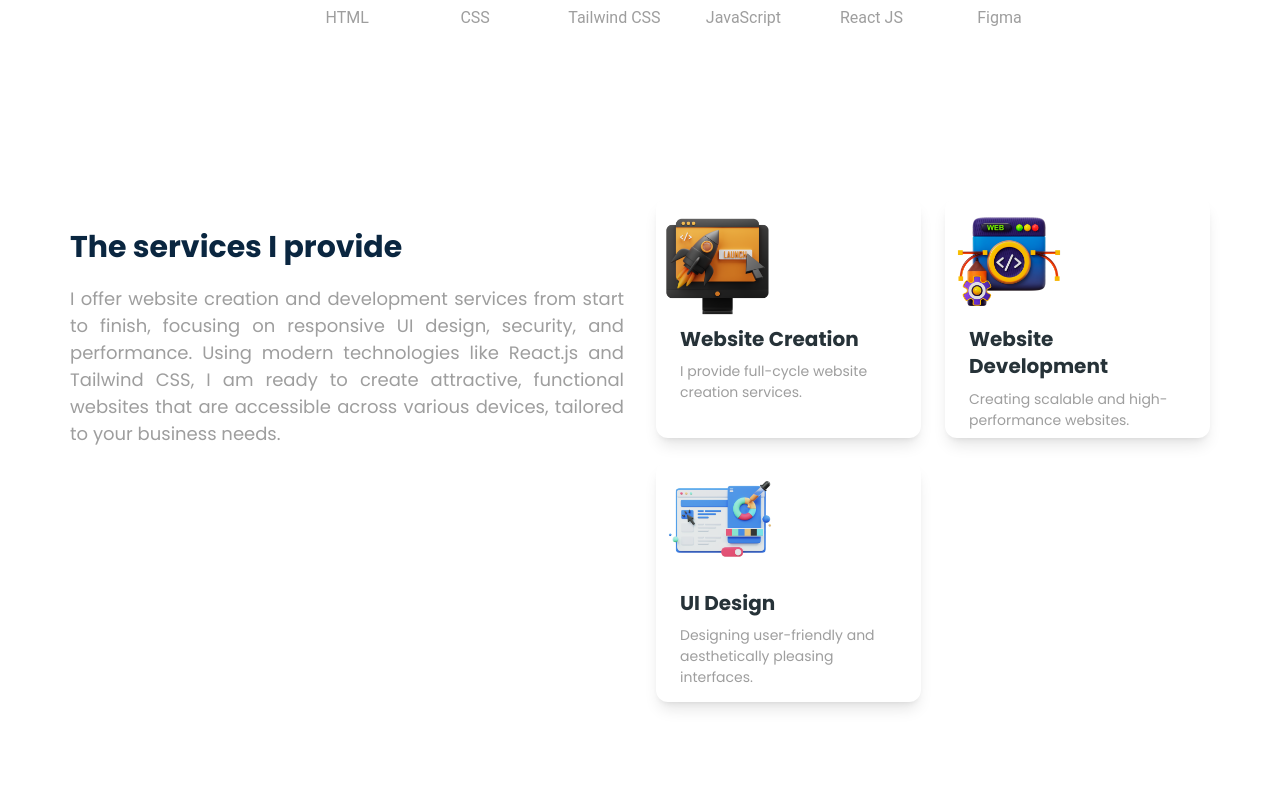
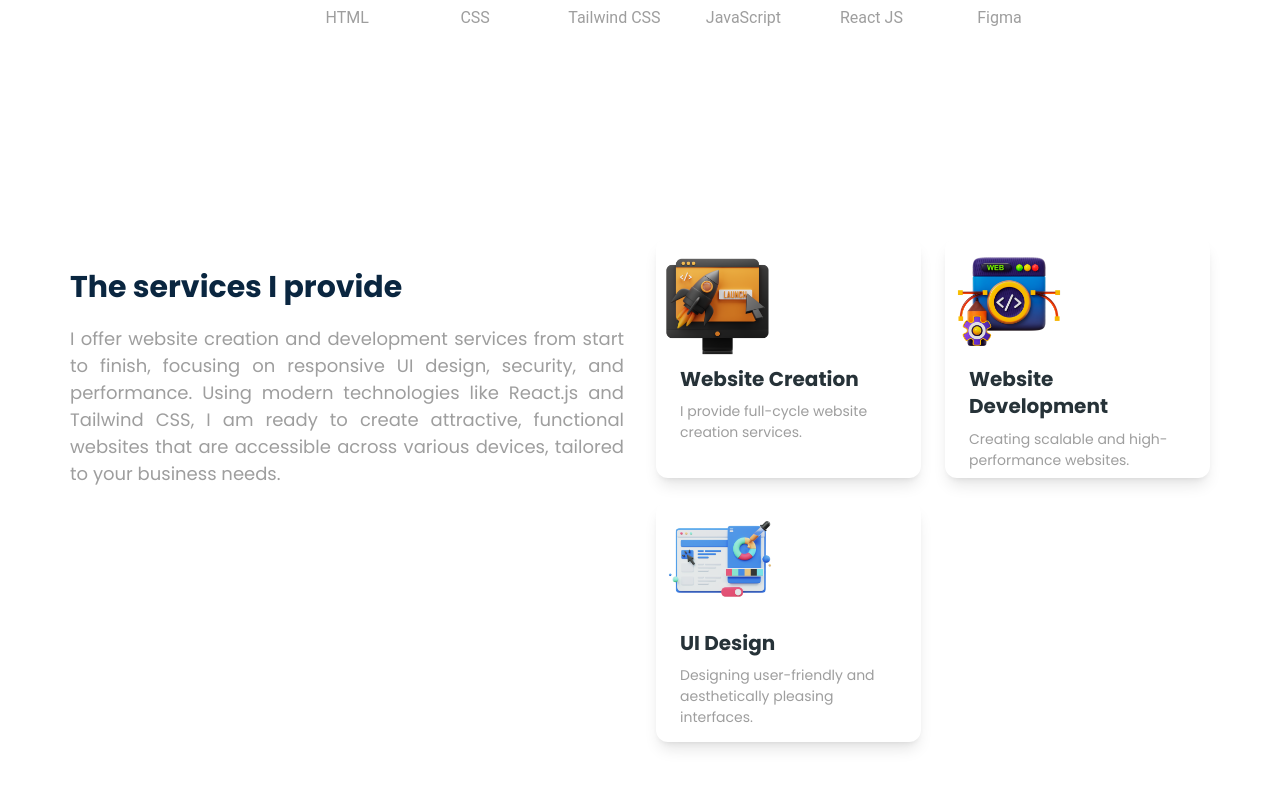
Before and after one commit to PUJASHINDU/Puja_Portofolio, a React (Vite) app: page / in a window 1280 px wide. Shown: the part 709-1500 px from the top of the page. Built offline with nearby package versions, Linux system fonts and the light colour scheme.

Commit message:
edit jarak service dan skill

```diff
--- a/src/Components/ServiceComponents.jsx
+++ b/src/Components/ServiceComponents.jsx
@@ -5,7 +5,7 @@ import servicetree from "../assets/service/servicetree.png";
 
 export function LogoSection6() {
   return (
-    <section className="py-8 px-8 lg:py-20">
+    <section className="py-8 px-8 lg:py-20 mt-10">
       <div className="container mx-auto grid gap-8 lg:grid-cols-2 items-center">
         {/* Bagian Typography */}
         <div className="text-center lg:text-left -mt-6">
```
